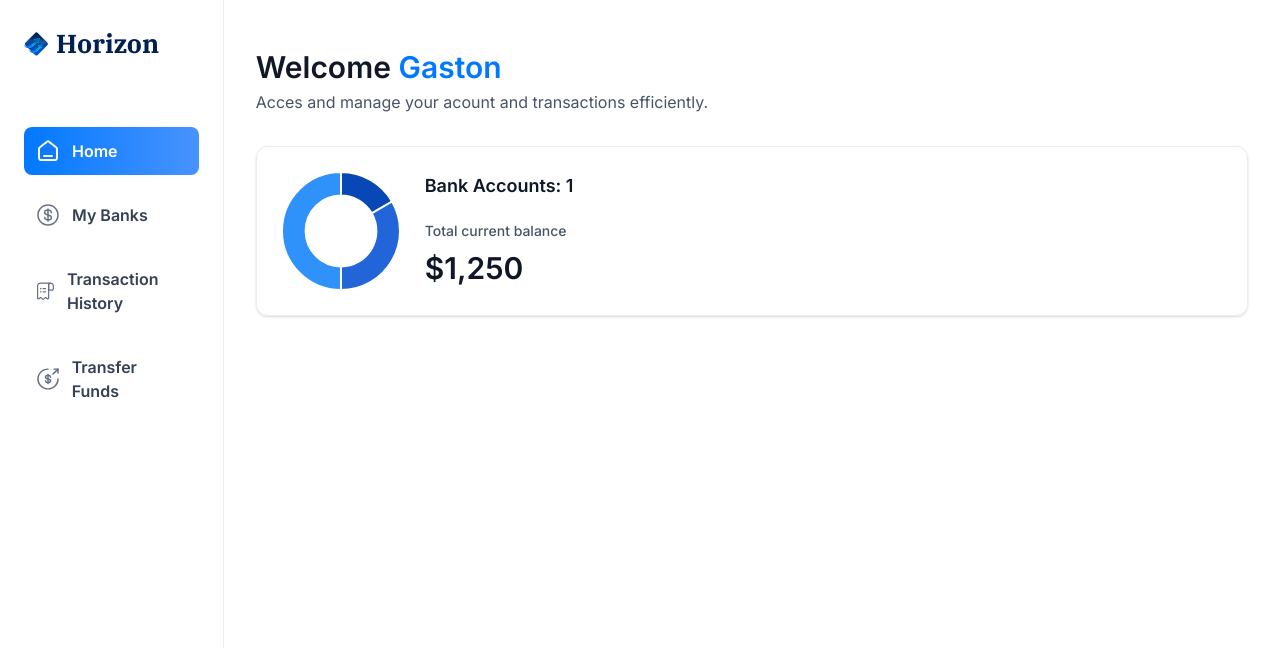
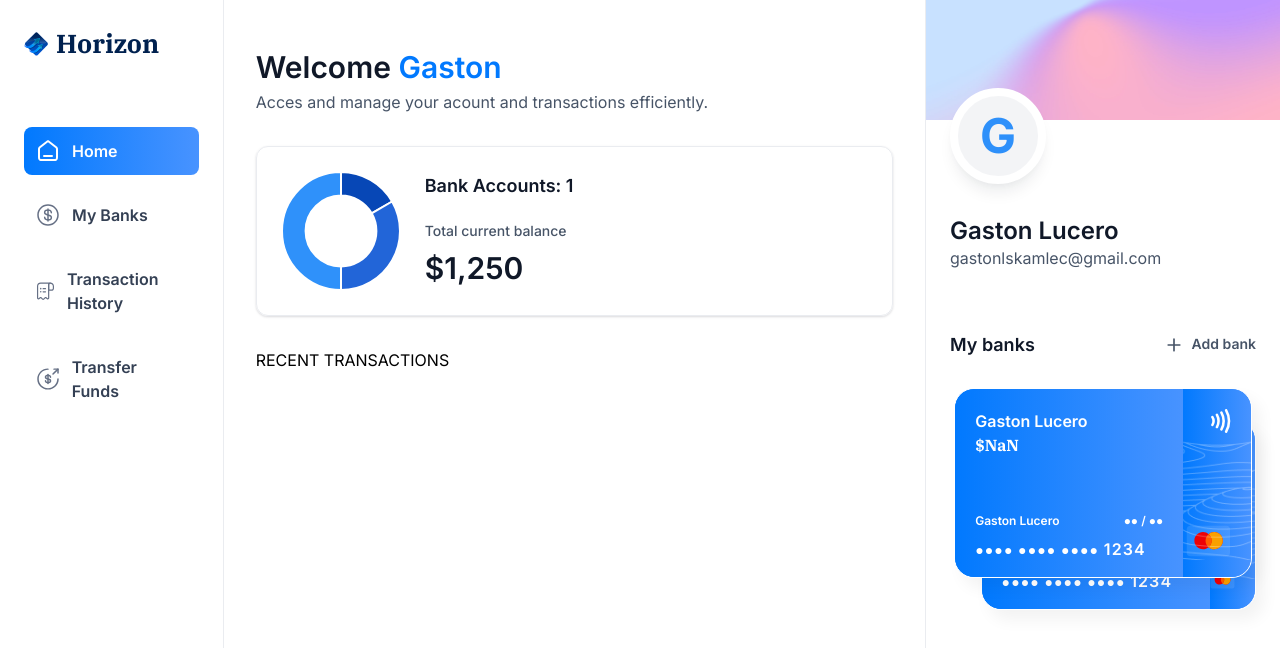
Before and after one commit to GastonSKL/NextJSFinancialApp, a Next.js app: page / in a window 1280 px wide. Shown: the top 648 px of the page. Built offline with nearby package versions, Linux system fonts and the light colour scheme.

Commit message:
[add][28/09/2024][financeapp] Added RightSidebar component with the Bank cards in it

```diff
--- a/app/(root)/page.tsx
+++ b/app/(root)/page.tsx
@@ -1,8 +1,9 @@
 import HeaderBox from '@/components/HeaderBox'
+import RightSidebar from '@/components/RightSidebar'
 import TotalBalanceBox from '@/components/TotalBalanceBox'
 
 function Home() {
-const loggedIn = { firstName: 'Gaston'}
+const loggedIn = { firstName: 'Gaston', lastName: 'Lucero', email: 'gastonlskamlec@gmail.com'}
 
   return (
     <section className='home'>
@@ -21,7 +22,15 @@
             totalCurrentBalance={1250.35}
           />
         </header>
+
+        RECENT TRANSACTIONS
       </div>
+
+      <RightSidebar
+        user={loggedIn}
+        transactions={[]}
+        banks={[{},{}]}
+      />
     </section>
   )
 }
--- /dev/null
+++ b/components/BankCard.tsx
@@ -0,0 +1,41 @@
+import { formatAmount } from "@/lib/utils";
+import Image from "next/image";
+import Link from "next/link";
+import React from "react";
+
+function BankCard({ account, userName, showBalance = true }: CreditCardProps) {
+  return (
+    <div className="flex flex-col">
+      <Link href="/" className="bank-card">
+        <div className="bank-card_content">
+          <div>
+            <h1 className="text-16 font-semibold text-white">
+              {account.name || userName}
+            </h1>
+            <p className="font-ibm-plex-serif font-black text-white">
+              {formatAmount(account.currentBalance)}
+            </p>
+          </div>
+
+          <article className="flex flex-col gap-2">
+            <div className="flex justify-between">
+              <h1 className="text-12 font-semibold text-white">{userName}</h1>
+              <h2 className="text-12 font-semibold text-white">●● / ●●</h2>
+            </div>
+            <p className="text-14 font-semibold tracking-[1.1px] text-white">
+            ●●●● ●●●● ●●●● <span className="text-16">1234</span>
+            </p>
+          </article>
+        </div>
+        <div className="bank-card_icon">
+            <Image src="/icons/Paypass.svg" width={20} height={24} alt="pay"/>
+            <Image src="/icons/mastercard.svg" width={45} height={32} alt="mastercard" className="ml-5"/>
+        </div>
+        <Image src="/icons/lines.png" width={316} height={190} alt="lines" className="absolute top-0 left-0"/>
+      </Link>
+    </div>
+
+  );
+}
+
+export default BankCard;
--- /dev/null
+++ b/components/RightSidebar.tsx
@@ -0,0 +1,69 @@
+import Image from "next/image";
+import Link from "next/link";
+import React from "react";
+import BankCard from "./BankCard";
+
+function RightSidebar({ user, transactions, banks }: RightSidebarProps) {
+  return (
+    <aside className="right-sidebar">
+        <section className="flex flex-col pb-8">
+            <div className="profile-banner"/>
+            <div className="profile">
+                <div className="profile-img">
+                    <span className="text-5xl font-bold text-blue-500">{user.firstName[0].toUpperCase()}</span>
+                </div>
+
+                <div className="profile-details">
+                    <h1 className="profile-name">
+                        {user.firstName} {user.lastName}
+                    </h1>
+                    <p className="profile-email">
+                        {user.email}
+                    </p>
+                </div>
+            </div>
+        </section>
+
+        <section className="banks">
+            <div className="flex w-full justify-between">
+                <h2 className="header-2">My banks</h2>
+                <Link href="/" className="flex gap-2">
+                <Image
+                    src="/icons/plus.svg"
+                    alt="add bank"
+                    height={20}
+                    width={20}
+                />
+                <h2 className="text-14 font-semibold text-gray-600">
+                    Add bank
+                </h2>
+                </Link>
+            </div>
+            {banks?.length > 0 && (
+                <div className="relative flex flex-1 flex-col items-center justify-center gap-5">
+                    <div className="relative z-10">
+                        <BankCard
+                            key={banks[0].$id}
+                            account={banks[0]}
+                            userName={`${user.firstName} ${user.lastName}`}
+                            showBalance={false}
+                        />
+                    </div>
+                    {banks[1] && (
+                        <div className="absolute right-0 z-0 top-8 w-[90%]">
+                            <BankCard
+                                key={banks[1].$id}
+                                account={banks[1]}
+                                userName={`${user.firstName} ${user.lastName}`}
+                                showBalance={false}
+                            />
+                        </div>
+                    )}
+                </div>
+            )}
+        </section>
+    </aside>
+  );
+}
+
+export default RightSidebar;
```
